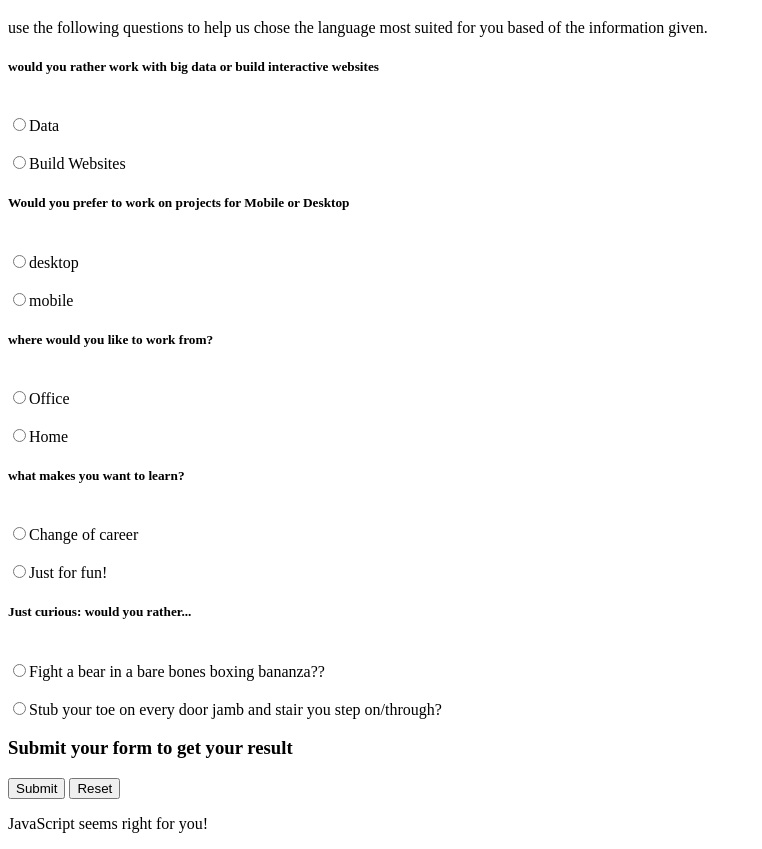
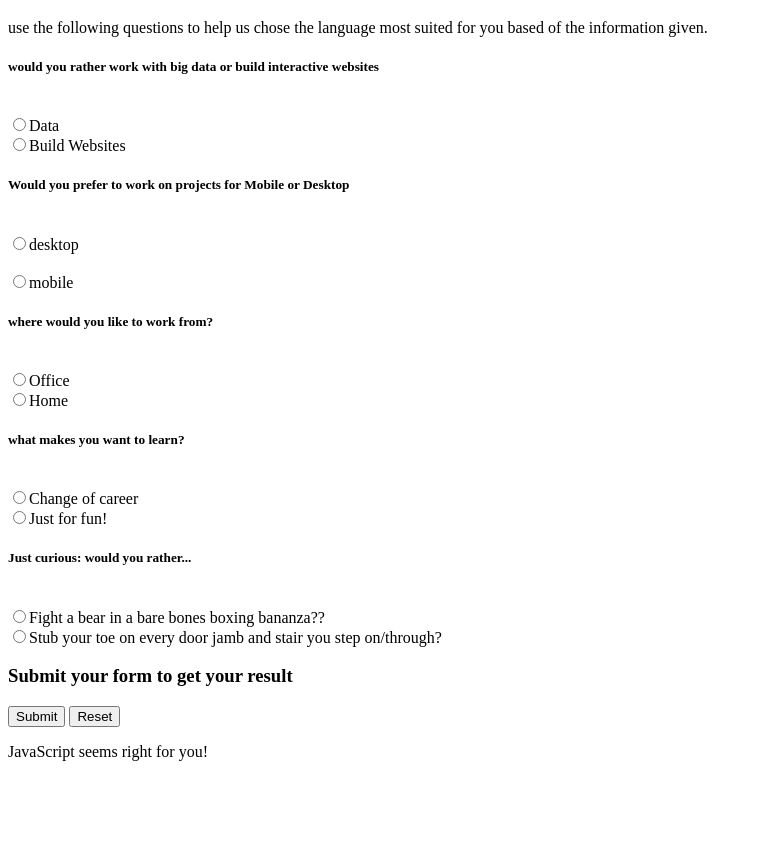
Before and after one commit to jamaier/language-suggester, a plain HTML site: page index.html in a window 1280 px wide. Shown: the part 61-910 px from the top of the page, without its empty margins (0-762 px from the left). After the commit the page ends 838 px from the top, so only its background shows below. Drawn offline with Linux system fonts and the light colour scheme.

Commit message:
Fix extra label tags. Working on branches.

```diff
--- a/index.html
+++ b/index.html
@@ -20,38 +20,41 @@
       <form class="formOne">
         <h5>would you rather work with big data or build interactive websites</h5><br>
         <label>
-          <input type="radio" name="bigData" value="python">Data</label><br>
-        <label><br>
-        <label>
-          <input type="radio" name="buildWebsites" value="javascript">Build Websites</label><br>
+          <input type="radio" name="questionOne" value="python">Data
+        </label><br>
+          <input type="radio" name="questionOne" value="javascript">Build Websites
+        </label><br>
 
         <h5>Would you prefer to work on projects for Mobile or Desktop</h5><br>
-        <label>
-          <input type="radio" name="desktop" value="python">desktop</label><br>
+        <label class="radio">
+          <input type="radio" name="questionTwo" value="python">desktop
+        </label><br>
         <label><br>
-        <label>
-          <input type="radio" name="mobile" value="swift">mobile</label><br>
+          <input type="radio" name="questionTwo" value="swift">mobile
+        </label><br>
 
         <h5>where would you like to work from?</h5><br>
+          <label class="radio">
+            <input type="radio" name="questionThree" value="swift">Office
+          </label><br>
           <label>
-            <input type="radio" name="office" value="swift">Office</label><br>
-          <label><br>
-          <label>
-            <input type="radio" name="home" value="javascript">Home</label><br>
+            <input type="radio" name="questionThree" value="javascript">Home
+          </label><br>
 
         <h5>what makes you want to learn?</h5><br>
           <label>
-            <input type="radio" name="career" value="python">Change of career</label><br>
-          <label><br>
-          <label>
-            <input type="radio" name="forFun" value="javascript">Just for fun!</label><br>
+            <input type="radio" name="questionFour" value="python">Change of career
+          </label><br>
+            <input type="radio" name="questionFour" value="javascript">Just for fun!
+          </label><br>
 
         <h5>Just curious: would you rather...</h5><br>
           <label>
-            <input type="radio" name="rather" value="bear">Fight a bear in a bare bones boxing bananza??</label><br>
-          <label><br>
+            <input type="radio" name="questionFive" value="bear">Fight a bear in a bare bones boxing bananza??
+          </label><br>
           <label>
-            <input type="radio" name="rather" value="stubToe">Stub your toe on every door jamb and stair you step on/through?</label><br>
+            <input type="radio" name="questionFive" value="stubToe">Stub your toe on every door jamb and stair you step on/through?
+          </label><br>
 
         <h3>Submit your form to get your result</h3>
         <input type="submit">
--- a/scripts.js
+++ b/scripts.js
@@ -6,7 +6,6 @@ const buildWebsites = document.querySelector('input[name="buildWebsites"]:checke
     event.preventDefault();
   })
 
-
     if (bigData === "bigData") {
         document.getElementById("python").classList.remove("hidden");
     } else {
```
